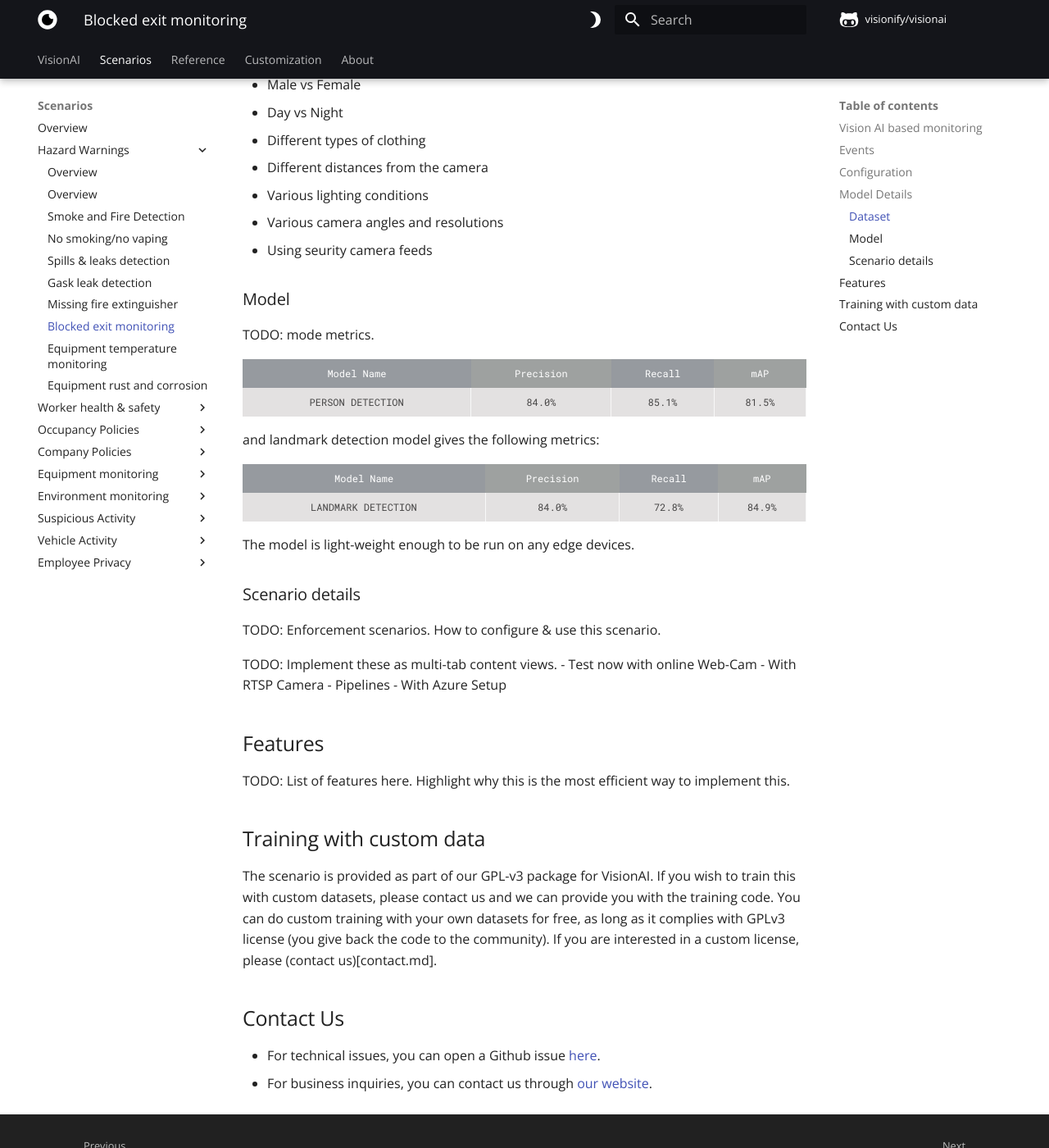
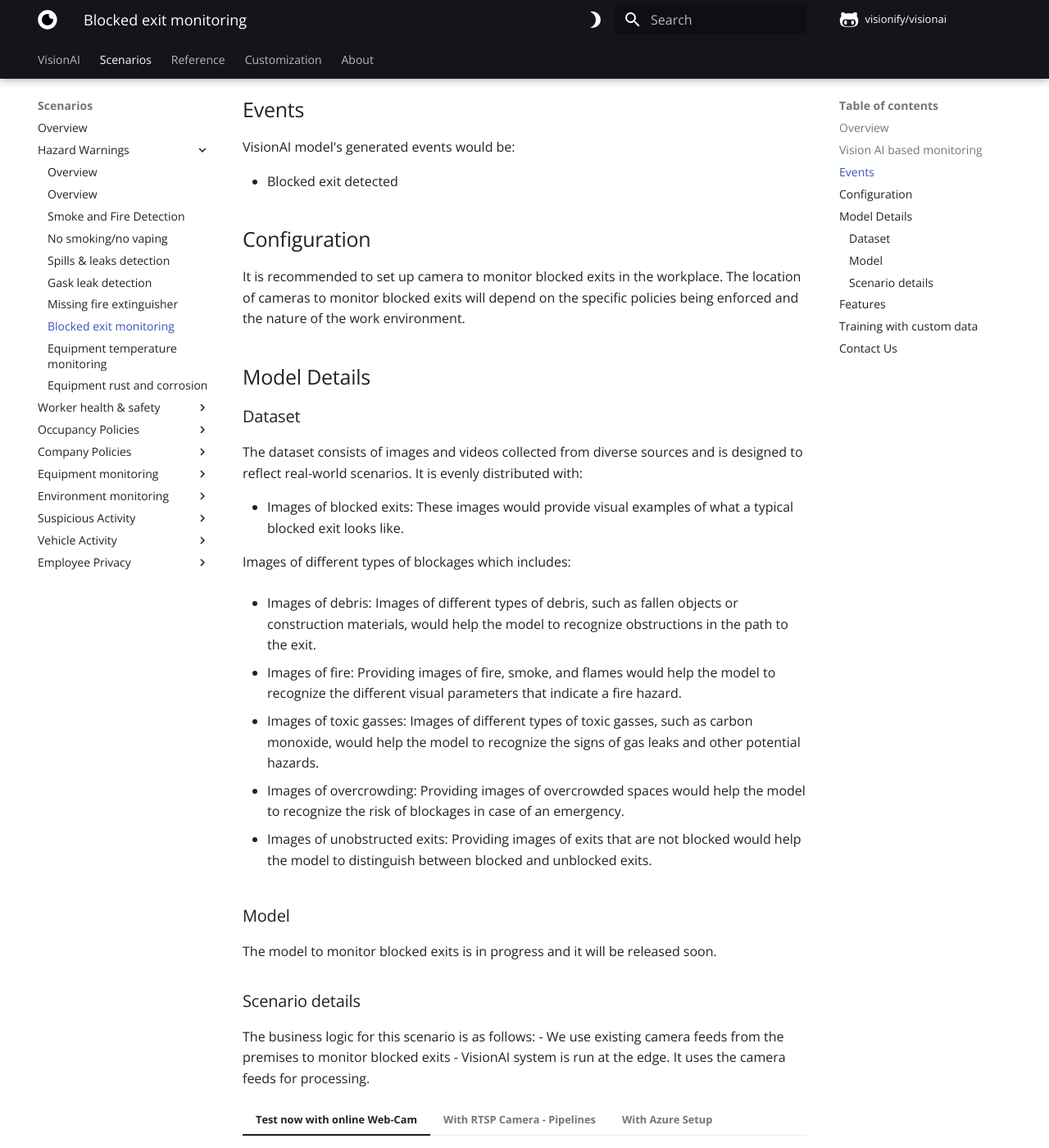
Before and after one commit to visionify/visionai, an MkDocs documentation site: the page built from docs/scenarios/blocked-exit.md, in a window 1280 px wide and 1400 px high, scrolled down 919 px. Shown: the whole window at 82% size. Built offline with MkDocs 1.6.1 and Material for MkDocs 9.7.7, drawn with Linux system fonts in a browser that asks for light colours; comment, search, counter and statistics services are not loaded; some of the changed text lies outside the part shown.

Commit message:
Added blocked-exit, energy-conservation and max-occupancy scenarios

````diff
--- a/docs/scenarios/blocked-exit.md
+++ b/docs/scenarios/blocked-exit.md
@@ -2,110 +2,103 @@
 
 > Ensure that your organziation is safe & compliant for any emergency evacuations. If any of your exits are blocked - get an event notifications so it can be quickly resolved.
 
-TODO: Provide an overview
+## Overview
+
+Every second counts in emergency situations such as fires, earthquakes, or other disasters, and people need to evacuate the premises as quickly as possible to avoid being trapped or injured. Therefore, the presence of functional emergency exits and a well-designed escape route plan is of paramount importance.
+
+Any blockages or obstructions in the exits could prove fatal as they hinder people's ability to evacuate safely and quickly. However, the accumulation of debris, fire flames, and toxic gasses can block exits. Time is of the essence, and wrong escape plans can impede people from escaping quickly and safely.
+
+Moreover, People may try to force their way through blocked exits, leading to injuries or even fatalities. In addition, blocked exits can hinder the efforts of rescue teams trying to enter the building to help those in need. This makes it critical to preempt operational exits and detect blocked ones before the situation worsens.
 
 ## Vision AI based monitoring
+VisionAI based emergency rescue solution leverages cutting-edge AI-powered, real-time detection and monitoring of emergency exits with alerts and warnings for safe and secure evacuation in times of crisis.
 
-!!! Note TODO: Blocked Exit monitoring
-    How Vision AI can help with this
-    Put some images & diagrams from different walkways, etc., where exits have been blocked. Using this data we can build a system where we can be certain that in case of an emergency - employees & company is fully prepared for a planned evacuation.
+With our Blocked Exit Monitoring solution, you can rest assured that your premises are being monitored continuously, providing early warnings in case of any blockages in emergency exits. Our models can be deployed instantly and can augment your existing camera infrastructure with just a few clicks.
 
 ## Events
+VisionAI model's generated events would be:
 
-!!! Note TODO: Event details
-    What type of events are generated.
-    What is the frequency of thse events
-    What is the event data which is sent out.
+- Blocked exit detected
 
 ## Configuration
 
-!!! Note TODO: Configuration
-    How to configure this scenario.
-    Cameras can see an area, mark areas where exits are present.
-
+It is recommended to set up camera to monitor blocked exits in the workplace. The location of cameras to monitor blocked exits will depend on the specific policies being enforced and the nature of the work environment.
 
 ## Model Details
 
 ### Dataset
+The dataset consists of images and videos collected from diverse sources and is designed to reflect real-world scenarios. It is evenly distributed with:
 
-TODO:
 
-- Indoor vs Outdoor environments
-- Male vs Female
-- Day vs Night
-- Different types of clothing
-- Different distances from the camera
-- Various lighting conditions
-- Various camera angles and resolutions
-- Using seurity camera feeds
+- Images of blocked exits: These images would provide visual examples of what a typical blocked exit looks like.
+
+Images of different types of blockages which includes:
+
+* Images of debris: Images of different types of debris, such as fallen objects or construction materials, would help the model to recognize obstructions in the path to the exit.
+
+* Images of fire: Providing images of fire, smoke, and flames would help the model to recognize the different visual parameters that indicate a fire hazard.
+
+* Images of toxic gasses: Images of different types of toxic gasses, such as carbon monoxide, would help the model to recognize the signs of gas leaks and other potential hazards.
+
+* Images of overcrowding: Providing images of overcrowded spaces would help the model to recognize the risk of blockages in case of an emergency.
+
+* Images of unobstructed exits: Providing images of exits that are not blocked would help the model to distinguish between blocked and unblocked exits.
 
 
 ### Model
+The model to monitor blocked exits is in progress and it will be released soon.
 
-TODO: mode metrics.
+### Scenario details
+The business logic for this scenario is as follows:
+- We use existing camera feeds from the premises to monitor blocked exits
+- VisionAI system is run at the edge. It uses the camera feeds for processing.
 
-<div class="table">
-    <table class="fl-table">
-        <thead>
-        <tr><th>Model Name</th>
-            <th>Precision</th>
-            <th>Recall</th>
-            <th> mAP  </th>
-        </thead>
-        <tbody>
-        <tr>
-            <td>PERSON DETECTION</td>
-            <td>84.0% </td>
-            <td>85.1% </td>
-            <td>81.5% </td>
-        </tr>
-        </tbody>
-    </table>
-</div>
+=== "Test now with online Web-Cam"
+     To test this model & scenario, you can use the following steps:
 
-and landmark detection model gives the following metrics:
+     - Install the visionai package from PyPI
+
+        ```console
+        $ pip install visionai
+
+        ```
+
+     - Test the scenario from your local web-cam
 
 
-<div class="table">
-    <table class="fl-table">
-        <thead>
-        <tr><th>Model Name</th>
-            <th>Precision</th>
-            <th>Recall</th>
-            <th> mAP  </th>
-        </thead>
-        <tbody>
-        <tr>
-            <td>LANDMARK DETECTION</td>
-            <td>84.0% </td>
-            <td>72.8% </td>
-            <td>84.9% </td>
-        </tr>
-        </tbody>
-    </table>
-</div>
+        ```console
+        $ visionai scenario test blocked-exit
+        ```
 
-The model is light-weight enough to be run on any edge devices.
-
-### Scenario details
-
-TODO: Enforcement scenarios. How to configure & use this scenario.
-
-TODO: Implement these as multi-tab content views.
-- Test now with online Web-Cam
-- With RTSP Camera - Pipelines
-- With Azure Setup
+        Downloading models for scenario: blocked-exit
+        Model: blocked-exit: https://workplaceos.blob.core.windows.net/models/yolov5s-people/yolov5s-people-0.0.4.zip
 
 
+        Starting scenario: blocked-exit..
+
+        ```
+    - You should be able to see the events generated on your console window with the detections of maximum occupancy event within the camera field of view.
+
+=== "With RTSP Camera - Pipelines"
+     [TODO]
+
+=== "With Azure Setup"
+     VisionAI app is available at a Azure Market place, one can download and use it by following steps mentioned [here](../overview/azure-managed-app.md)
 
 ## Features
 
-TODO: List of features here. Highlight why this is the most efficient way to implement this.
+Some potential features of VisionAI for monitoring maximum occupancy include:
+
+- Real-time monitoring of maximum occupancy: VisionAI can monitor blocked exits in real-time, providing an automated and seamless approach to crowd management.
+
+- Instant alerts and warnings: VisionAI can send instant alerts and warnings for detected blocked exits
+
+- Easy to deploy: VisionAI can be easily deployed with minimal effort, allowing businesses to leverage our AI-based technology with minimal effort.
 
 
 ## Training with custom data
 
-The scenario is provided as part of our GPL-v3 package for VisionAI. If you wish to train this with custom datasets, please contact us and we can provide you with the training code. You can do custom training with your own datasets for free, as long as it complies with GPLv3 license (you give back the code to the community). If you are interested in a custom license, please (contact us)[contact.md].
+The scenario is provided as part of our GPL-v3 package for VisionAI. If you wish to train this with custom datasets, please contact us and we can provide you with the training code. You can do custom training with your own datasets for free, as long as it complies with GPLv3 license (you give back the code to the community). If you are interested in a custom license, please [contact us](../company/contact.md).
 
 
 ## Contact Us
````
Also changed, not shown: docs/scenarios/energy-conservation.md (added, +102 -0 lines), docs/scenarios/max-occupancy-count.md (added, +113 -0 lines).
